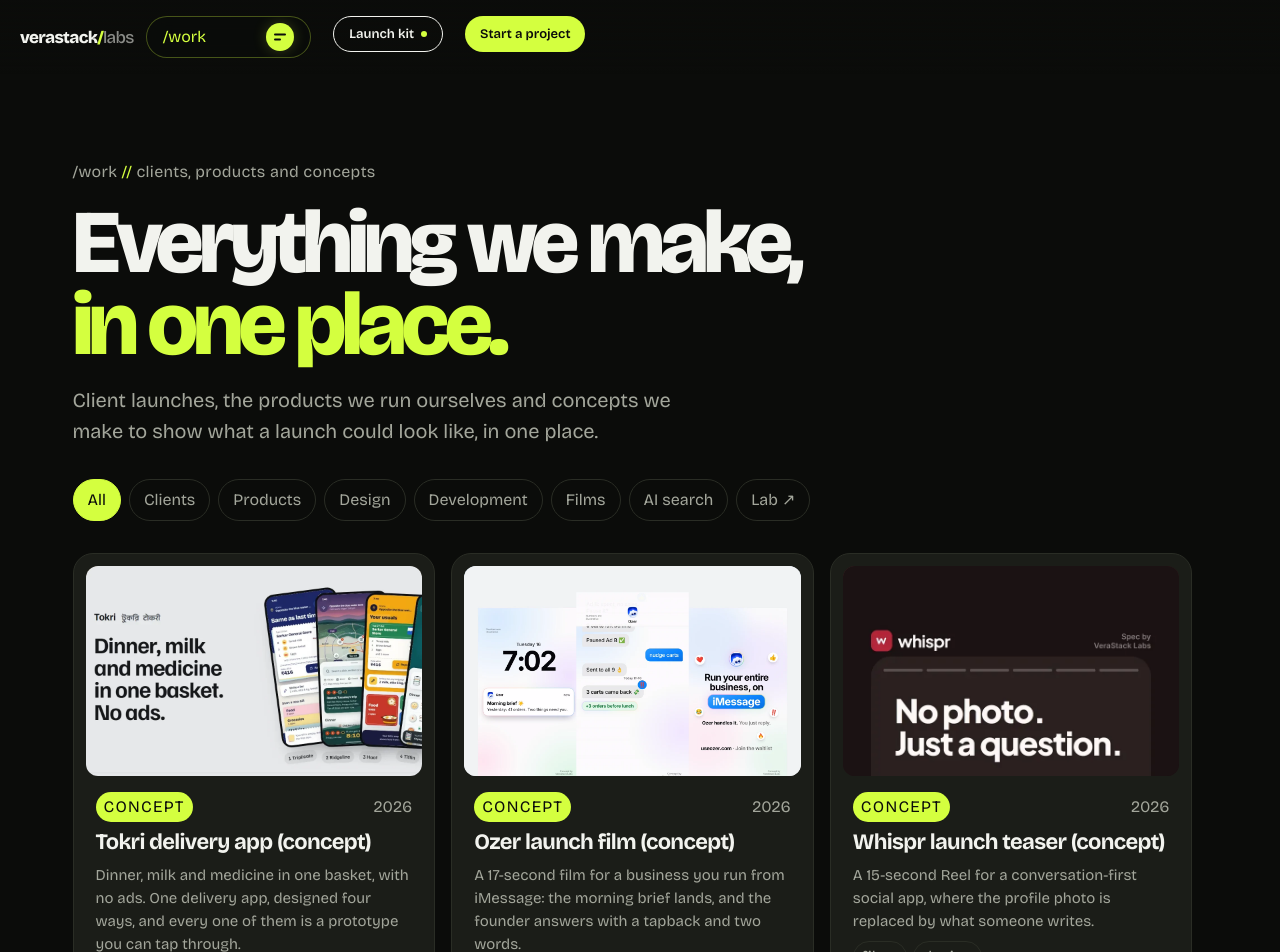
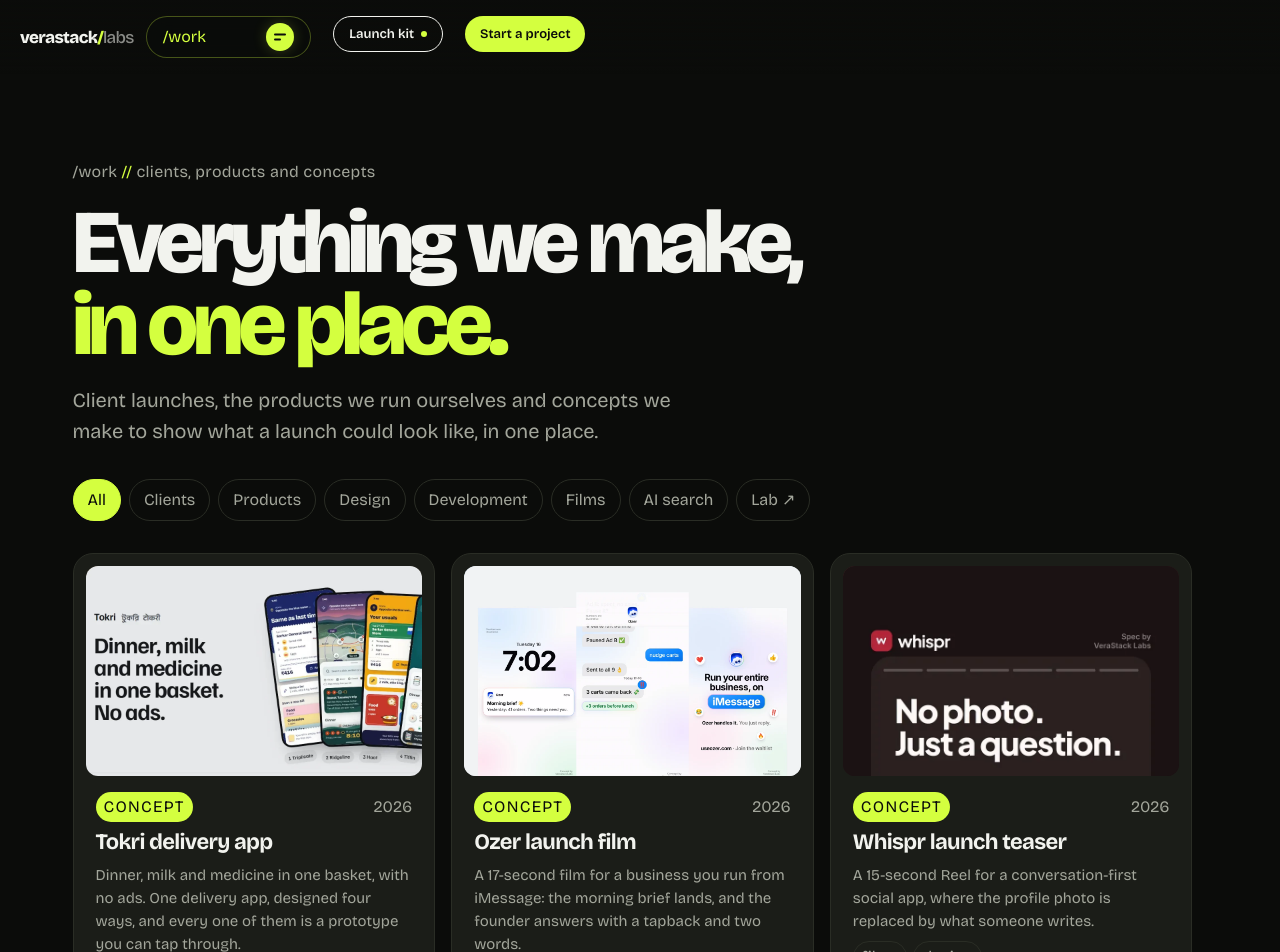
Before and after one commit to verastack-labs/verastack-labs.github.io, a Next.js app: page /work in a window 1280 px wide. Shown: the top 952 px of the page. Built offline with nearby package versions, Linux system fonts and the light colour scheme.

Commit message:
fix(work): drop the repeated (concept) from concept cards (#184)

```diff
--- a/src/app/work/piece-page.tsx
+++ b/src/app/work/piece-page.tsx
@@ -3,7 +3,7 @@ import type { CSSProperties } from 'react'
 import { FilmPair } from '@/components/film-player/film-pair'
 import { FilmPlayer } from '@/components/film-player/film-player'
 import { allFilms } from '@/data/films'
-import { disciplineLabel, kindLabel, pagePieces, type Piece } from '@/data/pieces'
+import { disciplineLabel, kindLabel, pagePieces, pillTitle, type Piece } from '@/data/pieces'
 import { jsonLd, studioNode } from '@/lib/structured-data'
 import { site } from '@/data/site'
 import { pieceFont } from '@/app/work/fonts'
@@ -70,8 +70,7 @@ export function PiecePage({ piece }: { piece: Piece }) {
         <div className={styles.hero}>
           <header className={styles.head}>
             <span className={piece.kind === 'concept' ? `${styles.kind} ${styles.concept}` : styles.kind}>{kindLabel[piece.kind]}</span>
-            {/* The pill above already says concept, so the heading drops the title's "(concept)". */}
-            <h1 className={styles.title}>{piece.kind === 'concept' ? piece.title.replace(/ \(concept\)$/, '') : piece.title}</h1>
+            <h1 className={styles.title}>{pillTitle(piece)}</h1>
             <p className={styles.line}>{piece.line}</p>
             <p className={styles.credit}>
               {piece.credit}
--- a/src/app/work/work-index.tsx
+++ b/src/app/work/work-index.tsx
@@ -1,6 +1,6 @@
 import Link from 'next/link'
 import type { CSSProperties } from 'react'
-import { conceptsGallery, disciplineLabel, kindLabel, liveFacets, peekOf, type Piece } from '@/data/pieces'
+import { conceptsGallery, disciplineLabel, kindLabel, liveFacets, peekOf, pillTitle, type Piece } from '@/data/pieces'
 import { CardGlow } from '@/app/work/card-glow'
 import { jsonLd, studioNode } from '@/lib/structured-data'
 import { site } from '@/data/site'
@@ -77,7 +77,7 @@ export function WorkIndex({ title, name, lede, path, items, active }: Props) {
                   <span className={p.kind === 'concept' ? `${styles.kind} ${styles.concept}` : styles.kind}>{kindLabel[p.kind]}</span>
                   <span className={styles.when}>{year(p)}</span>
                 </span>
-                <b>{p.title}</b>
+                <b>{pillTitle(p)}</b>
                 <span className={styles.line}>{p.line}</span>
                 <span className={styles.chips}>
                   {p.disciplines.map((d) => (
--- a/src/data/pieces.ts
+++ b/src/data/pieces.ts
@@ -111,6 +111,10 @@ export const disciplineLabel: Record<Discipline, string> = {
 }
 
 export const kindLabel: Record<Kind, string> = { client: 'Client', product: 'Product', concept: 'Concept' }
+
+// The title where a Concept pill sits beside it (cards, piece headings), so "(concept)" is not said
+// twice. Page titles, structured data and the pager keep the full title.
+export const pillTitle = (p: Pick<Piece, 'kind' | 'title'>) => (p.kind === 'concept' ? p.title.replace(/ \(concept\)$/, '') : p.title)
 
 const shot = (slug: string, file: string, alt: string, note?: string): Shot => ({ src: `/work/${slug}/${file}`, alt, ...(note ? { note } : {}) })
 
```
Also changed, not shown: 2 other files (tests, documents, lock files or other folders).
